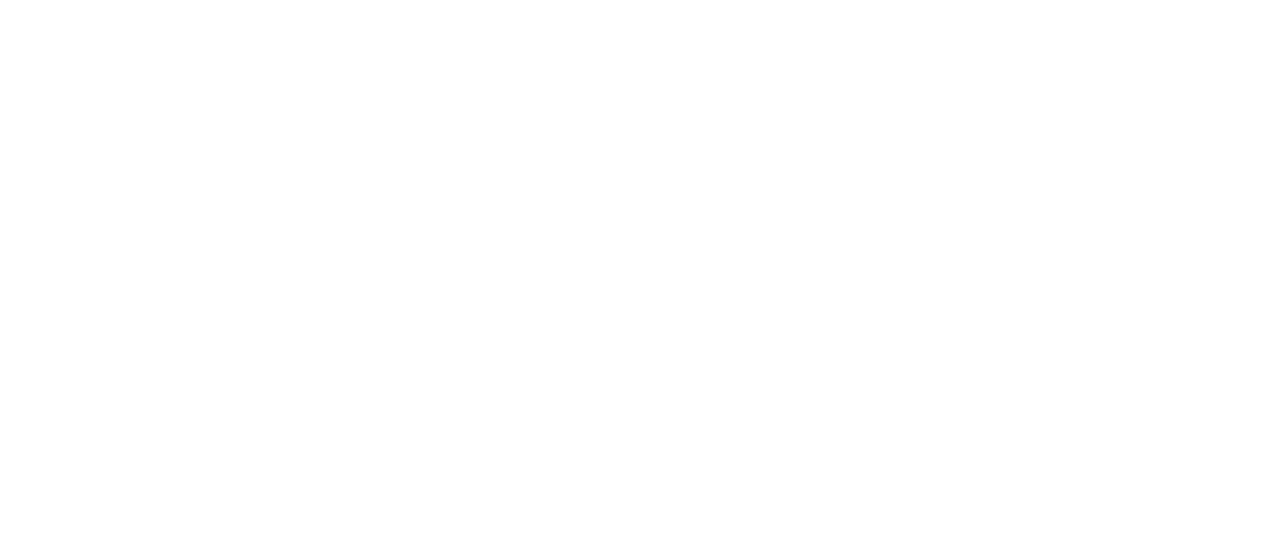
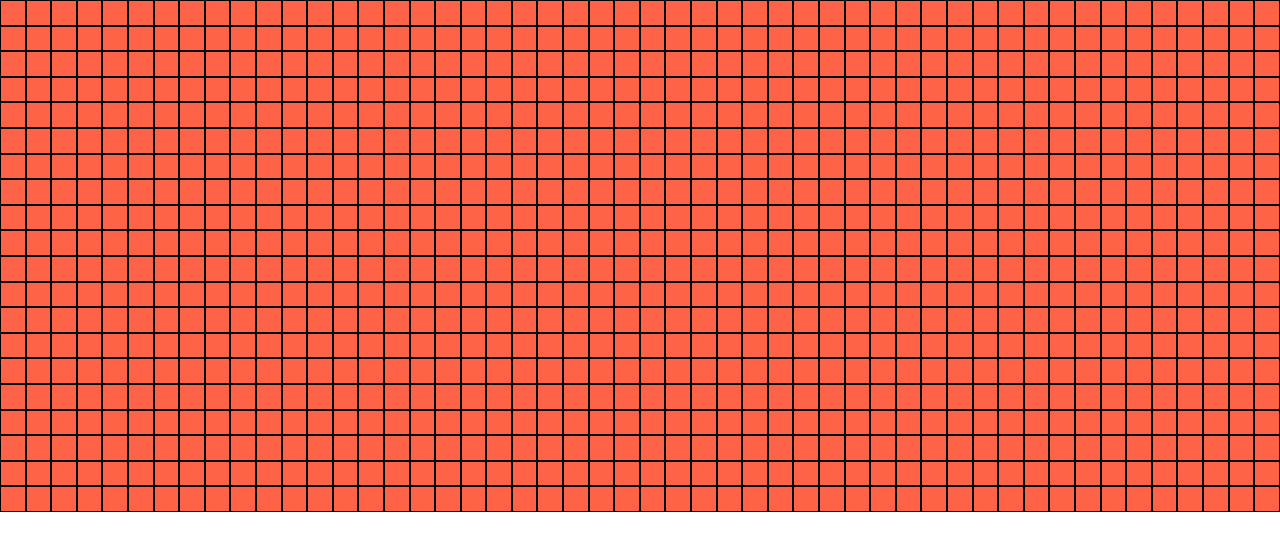
Before and after one commit to SeanMombo/Algo-Visual, a React (Create React App) app: page / in a window 1280 px wide. Shown: the top 550 px of the page. Built offline with nearby package versions, Linux system fonts and the light colour scheme.

Commit message:
grid working

```diff
--- a/package.json
+++ b/package.json
@@ -6,6 +6,7 @@
     "@testing-library/jest-dom": "^4.2.4",
     "@testing-library/react": "^9.3.2",
     "@testing-library/user-event": "^7.1.2",
+    "node-sass": "^4.13.1",
     "react": "^16.12.0",
     "react-dom": "^16.12.0",
     "react-scripts": "3.3.1"
--- a/src/App.js
+++ b/src/App.js
@@ -1,9 +1,13 @@
 import React from "react";
-import logo from "./logo.svg";
+import Visualizer from "./components/visualizer/visualizer.component";
 import "./App.css";
 
 function App() {
-  return <div className="App"></div>;
+  return (
+    <div className="App">
+      <Visualizer />
+    </div>
+  );
 }
 
 export default App;
--- /dev/null
+++ b/src/components/visualizer/node/node.component.jsx
@@ -0,0 +1,30 @@
+import React from "react";
+
+import "./node.styles.scss";
+
+class Node extends React.Component {
+  render() {
+    const {
+      col,
+      row,
+      isWall,
+      onMouseDown,
+      onMouseEnter,
+      onMouseUp
+    } = this.props;
+
+    const extraClass = isWall ? "wall" : "";
+
+    return (
+      <div
+        id={`${row}-${col}`}
+        className={`node ${extraClass}`}
+        onMouseDown={() => onMouseDown(row, col)}
+        onMouseEnter={() => onMouseEnter(row, col)}
+        onMouseUp={() => onMouseUp()}
+      ></div>
+    );
+  }
+}
+
+export default Node;
--- /dev/null
+++ b/src/components/visualizer/node/node.styles.scss
@@ -0,0 +1,28 @@
+// .node {
+//   width: 100%;
+//   height: 0;
+//   padding-bottom: 100%;
+//   background-color: red;
+//   border: 1px solid black;
+// }
+
+.node {
+  background: tomato;
+  border: 1px solid black;
+  color: white;
+  font-weight: bold;
+  font-size: 1.5em;
+  text-align: center;
+  flex: 1 0 auto;
+  height: auto;
+}
+
+.node:before {
+  content: "";
+  float: left;
+  padding-top: 100%;
+}
+
+.wall {
+  background: black;
+}
--- /dev/null
+++ b/src/components/visualizer/visualizer.component.jsx
@@ -0,0 +1,99 @@
+import React from "react";
+import Node from "./node/node.component";
+import "./visualizer.styles.scss";
+
+class Visualizer extends React.Component {
+  constructor(props) {
+    super(props);
+
+    this.state = {
+      grid: [],
+      mouseDown: false
+    };
+  }
+
+  // create initial grid
+  componentDidMount() {
+    const grid = [];
+    for (let row = 0; row < 20; row++) {
+      const curRow = [];
+      for (let col = 0; col < 50; col++) {
+        curRow.push(this.createNode(row, col));
+      }
+      grid.push(curRow);
+    }
+    this.setState({ grid });
+  }
+
+  createNode(row, col) {
+    return {
+      row,
+      col,
+      isWall: false
+    };
+  }
+
+  handleMouseDown(row, col) {
+    const newGrid = this.state.grid.slice();
+    const node = newGrid[row][col];
+    const newNode = {
+      ...node,
+      isWall: !node.isWall
+    };
+    newGrid[row][col] = node;
+
+    this.setState({ grid: newGrid, mouseDown: true });
+  }
+
+  handleMouseEnter(row, col) {
+    if (!this.state.mouseDown) return;
+
+    const newGrid = this.state.grid.slice();
+    const node = newGrid[row][col];
+    const newNode = {
+      ...node,
+      isWall: !node.isWall
+    };
+    newGrid[row][col] = newNode;
+
+    this.setState({ grid: newGrid });
+  }
+  handleMouseUp() {
+    this.setState({ mouseDown: false });
+  }
+
+  render() {
+    const { grid } = this.state;
+
+    return (
+      <div className="visualizer">
+        <div className="grid">
+          {grid.map((row, rowIx) => {
+            return (
+              <div className="rowContainer">
+                {row.map((node, nodeIx) => {
+                  const { row, col, isWall } = node;
+                  return (
+                    <Node
+                      key={nodeIx}
+                      col={col}
+                      row={row}
+                      isWall={isWall}
+                      onMouseDown={(row, col) => this.handleMouseDown(row, col)}
+                      onMouseEnter={(row, col) =>
+                        this.handleMouseEnter(row, col)
+                      }
+                      onMouseUp={() => this.handleMouseUp()}
+                    ></Node>
+                  );
+                })}
+              </div>
+            );
+          })}
+        </div>
+      </div>
+    );
+  }
+}
+
+export default Visualizer;
--- /dev/null
+++ b/src/components/visualizer/visualizer.styles.scss
@@ -0,0 +1,20 @@
+// .visualizer {
+//   display: flex;
+// }
+
+// .grid {
+//   display: grid;
+//   grid-template-columns: repeat(60, 1fr);
+//   grid-column-gap: 0px;
+//   grid-row-gap: 0px;
+// }
+
+.rowContainer {
+  padding: 0;
+  margin: 0;
+
+  display: flex;
+  flex-flow: row;
+  -webkit-flex-flow: row;
+  justify-content: space-around;
+}
```
Also changed, not shown: 1 other file (tests, documents, lock files or other folders).
